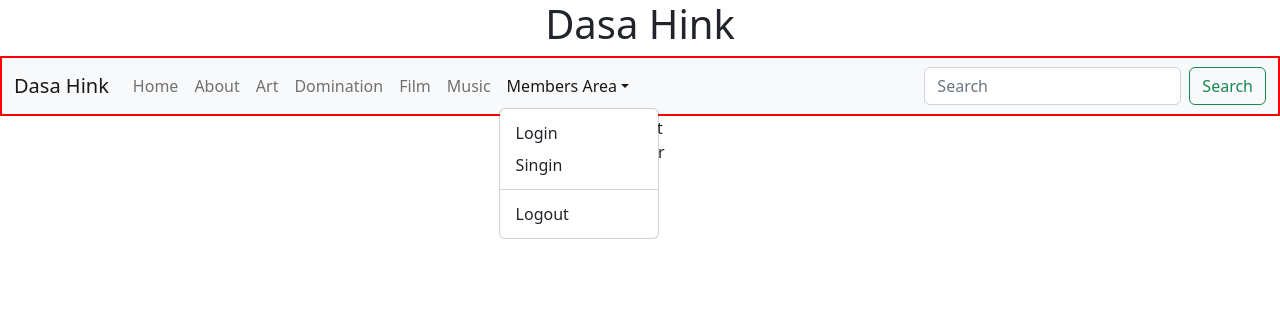
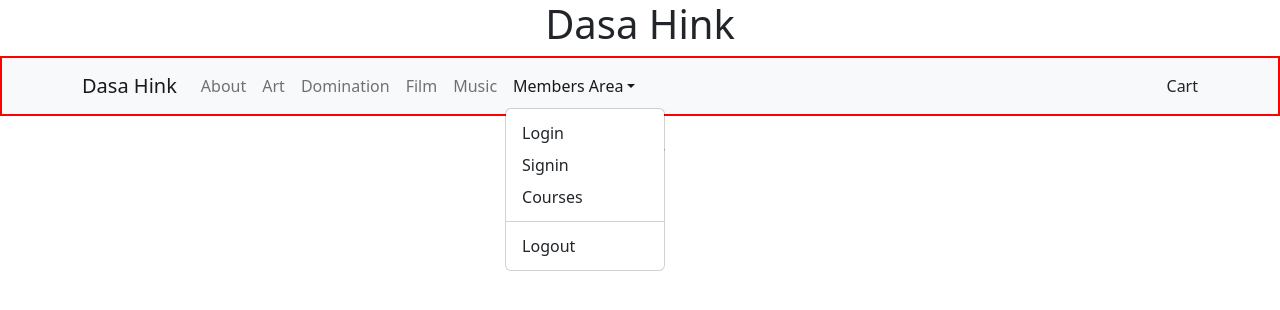
Before and after one commit to federerkristijan/dasahink, a React (Create React App) app: page /Music in a window 1280 px wide. Both pictures are taken after a click on the button "Members Area". Shown: the top 310 px of the page. Built offline with nearby package versions, Linux system fonts and the light colour scheme; the HTML template or start-up script is replaced by a standard one.

Commit message:
changed to basic navbar

```diff
--- a/src/App.css
+++ b/src/App.css
@@ -38,5 +38,7 @@
 }
 
 .App > .navbar {
+  display: flex;
+  justify-content: space-between;
   border: 2px solid red;
 }
--- a/src/components/Navbar.jsx
+++ b/src/components/Navbar.jsx
@@ -1,54 +1,40 @@
-import Button from 'react-bootstrap/Button';
 import Container from 'react-bootstrap/Container';
-import Form from 'react-bootstrap/Form';
 import Nav from 'react-bootstrap/Nav';
 import Navbar from 'react-bootstrap/Navbar';
 import NavDropdown from 'react-bootstrap/NavDropdown';
 
 import 'bootstrap/dist/css/bootstrap.min.css';
 
-function NavScrollExample() {
+function BasicExample() {
   return (
     <Navbar bg="light" expand="lg">
-      <Container fluid>
-        <Navbar.Brand href="#">Dasa Hink</Navbar.Brand>
-        <Navbar.Toggle aria-controls="navbarScroll" />
-        <Navbar.Collapse id="navbarScroll">
-          <Nav
-            className="me-auto my-2 my-lg-0"
-            style={{ maxHeight: '100px' }}
-            navbarScroll
-          >
-            <Nav.Link href="#action1">Home</Nav.Link>
-            <Nav.Link href="#action2">About</Nav.Link>
-            <Nav.Link href="#action3">Art</Nav.Link>
-            <Nav.Link href="#action4">Domination</Nav.Link>
-            <Nav.Link href="#action5">Film</Nav.Link>
-            <Nav.Link href="#action6">Music</Nav.Link>
-            <NavDropdown title="Members Area" id="navbarScrollingDropdown">
-              <NavDropdown.Item href="#action7">Login</NavDropdown.Item>
-              <NavDropdown.Item href="#action8">
-                Singin
+      <Container>
+        <Navbar.Brand href="#home">Dasa Hink</Navbar.Brand>
+        <Navbar.Toggle aria-controls="basic-navbar-nav" />
+        <Navbar.Collapse id="basic-navbar-nav">
+          <Nav className="me-auto">
+            <Nav.Link href="#about">About</Nav.Link>
+            <Nav.Link href="#art">Art</Nav.Link>
+            <Nav.Link href="#domination">Domination</Nav.Link>
+            <Nav.Link href="#film">Film</Nav.Link>
+            <Nav.Link href="#music">Music</Nav.Link>
+            <NavDropdown title="Members Area" id="basic-nav-dropdown">
+              <NavDropdown.Item href="#action/3.1">Login</NavDropdown.Item>
+              <NavDropdown.Item href="#action/3.2">
+                Signin
               </NavDropdown.Item>
+              <NavDropdown.Item href="#action/3.3">Courses</NavDropdown.Item>
               <NavDropdown.Divider />
-              <NavDropdown.Item href="#action9">
+              <NavDropdown.Item href="#action/3.4">
                 Logout
               </NavDropdown.Item>
             </NavDropdown>
           </Nav>
-          <Form className="d-flex">
-            <Form.Control
-              type="search"
-              placeholder="Search"
-              className="me-2"
-              aria-label="Search"
-            />
-            <Button variant="outline-success">Search</Button>
-          </Form>
         </Navbar.Collapse>
+        <Nav.Link href="#cart">Cart</Nav.Link>
       </Container>
     </Navbar>
   );
 }
 
-export default NavScrollExample;
+export default BasicExample;
```
